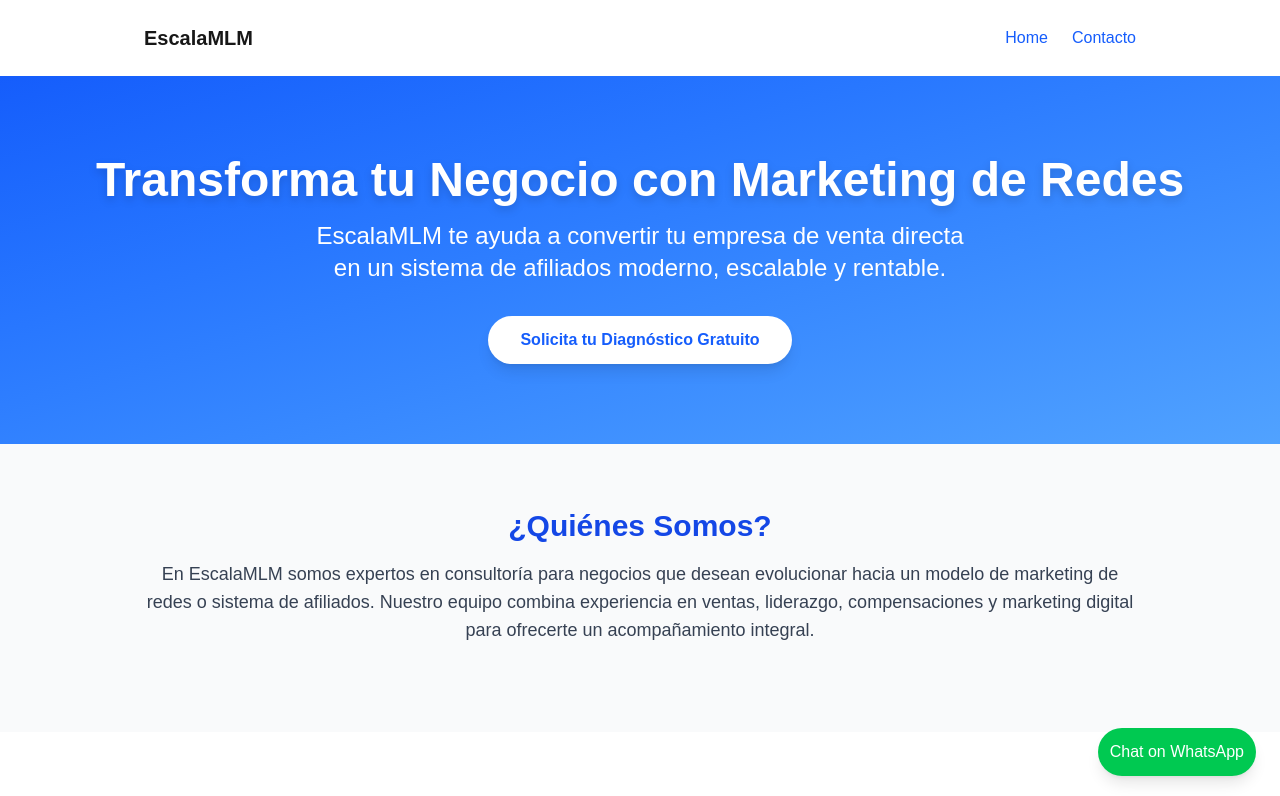
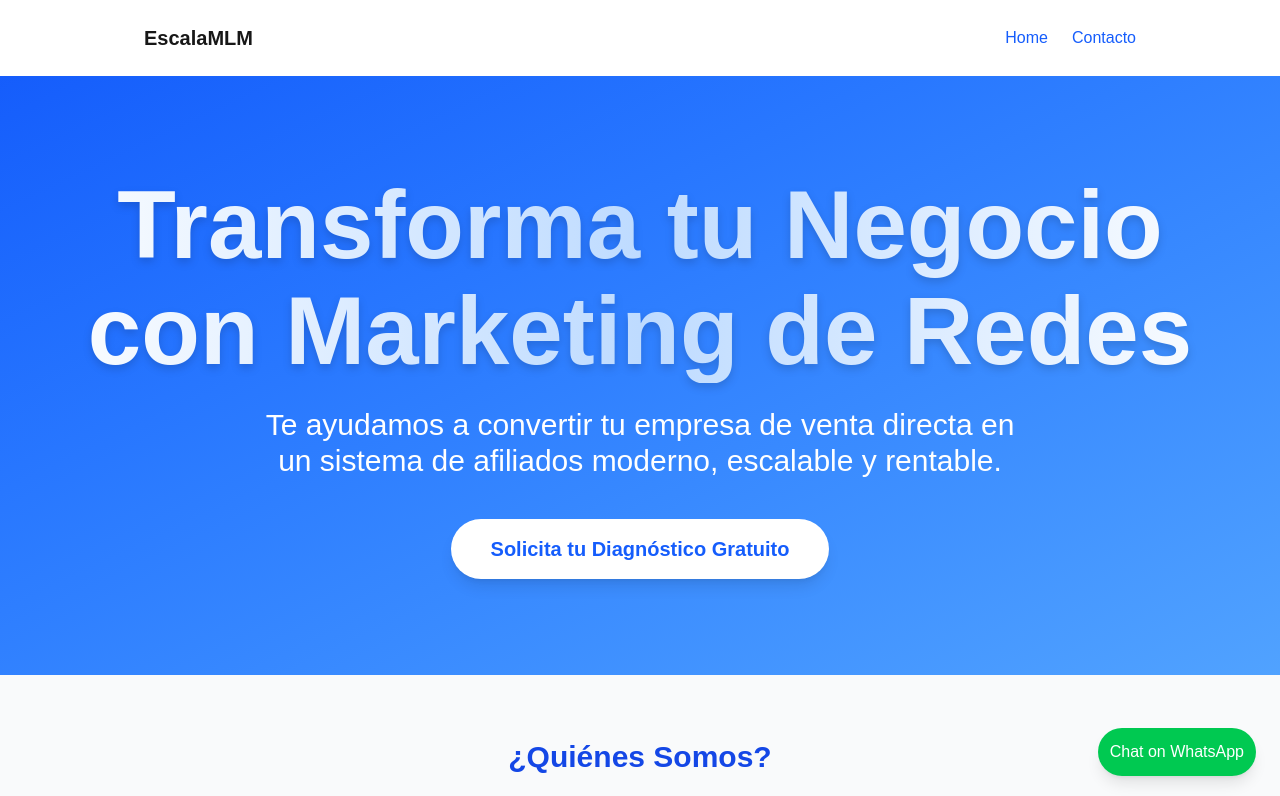
Before and after one commit to Seneval/escalamlm, a Next.js app: page / in a window 1280 px wide. Shown: the top 796 px of the page. Built offline with nearby package versions, Linux system fonts and the light colour scheme.

Commit message:
Update images for Planificacion de Escalabilidad and Soporte de Marketing sections

```diff
--- a/src/app/page.tsx
+++ b/src/app/page.tsx
@@ -5,14 +5,20 @@ export default function Home() {
   return (
     <main className="flex flex-col items-center bg-gray-50">
       {/* HERO SECTION */}
-      <section className="w-full bg-gradient-to-br from-blue-600 to-blue-400 text-white py-20 px-4 text-center">
-        <h1 className="text-5xl font-extrabold mb-4 drop-shadow-lg">
-          Transforma tu Negocio con Marketing de Redes
+      <section className="w-full bg-gradient-to-br from-blue-600 to-blue-400 text-white py-24 px-4 text-center">
+        <h1
+          className="text-5xl sm:text-6xl lg:text-8xl font-extrabold mb-6 drop-shadow-lg transition-transform duration-500 hover:scale-105 bg-gradient-to-r from-white via-blue-200 to-white bg-clip-text text-transparent animate-fade-in"
+          style={{ lineHeight: 1.1 }}
+        >
+          Transforma tu Negocio<br className="hidden md:inline" />con Marketing de Redes
         </h1>
-        <p className="text-2xl mb-8 max-w-2xl mx-auto">
-          EscalaMLM te ayuda a convertir tu empresa de venta directa en un sistema de afiliados moderno, escalable y rentable.
+        <p className="text-2xl sm:text-3xl mb-10 max-w-3xl mx-auto font-medium animate-fade-in-slow">
+          Te ayudamos a convertir tu empresa de venta directa en un sistema de afiliados moderno, escalable y rentable.
         </p>
-        <Link href="/contact" className="inline-block bg-white text-blue-600 font-bold py-3 px-8 rounded-full shadow-lg hover:bg-blue-100 transition">
+        <Link
+          href="/contact"
+          className="inline-block bg-white text-blue-600 font-bold py-4 px-10 rounded-full shadow-lg hover:bg-blue-100 transition text-xl animate-fade-in-slow"
+        >
           Solicita tu Diagnóstico Gratuito
         </Link>
       </section>
@@ -45,12 +51,12 @@ export default function Home() {
             <p>Te ayudamos a reclutar, capacitar y convertir a tus primeros asociados en líderes de alto impacto.</p>
           </div>
           <div className="bg-blue-50 p-6 rounded-lg shadow hover:shadow-lg transition">
-            <Image src="https://media.istockphoto.com/id/1311598658/photo/businessman-touching-the-brain-working-of-artificial-intelligence-automation-predictive.jpg?s=612x612&w=0&k=20&c=rNvltmg6Vtc6FRc7h2HE9kEgEHgKqkuFfoFPR3xJn2E=" alt="Escalabilidad" width={400} height={250} className="w-full h-40 object-cover rounded mb-4" />
+            <Image src="https://images.unsplash.com/photo-1506784983877-45594efa4cbe?auto=format&fit=crop&w=400&q=80" alt="Escalabilidad" width={400} height={250} className="w-full h-40 object-cover rounded mb-4" />
             <h3 className="text-xl font-semibold mb-2 text-blue-800">Planificación de Escalabilidad</h3>
             <p>Diseñamos un sistema que crece contigo, asegurando sostenibilidad y éxito a largo plazo.</p>
           </div>
           <div className="bg-blue-50 p-6 rounded-lg shadow hover:shadow-lg transition">
-            <Image src="https://media.istockphoto.com/id/1365430752/photo/close-up-of-a-businesswoman-using-a-headset-against-a-blue-background.jpg?s=612x612&w=0&k=20&c=D71RN0d_pYQIWmoT5nJMVCgxs56Nx5vAkCH1TvI31FY=" alt="Marketing" width={400} height={250} className="w-full h-40 object-cover rounded mb-4" />
+            <Image src="https://images.unsplash.com/photo-1521737852567-6949f3f9f2b5?auto=format&fit=crop&w=400&q=80" alt="Marketing" width={400} height={250} className="w-full h-40 object-cover rounded mb-4" />
             <h3 className="text-xl font-semibold mb-2 text-blue-800">Soporte de Marketing</h3>
             <p>Estrategias de marketing digital y tradicional para atraer clientes y asociados a tu red.</p>
           </div>
```
